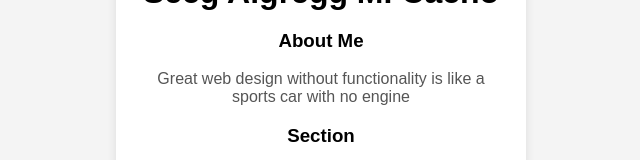
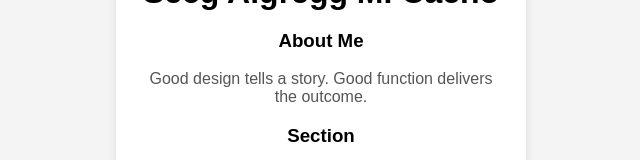
Before and after one commit to Secgcacho/WEB101-22017-cacho, a plain HTML site: page index.html in a window 1280 px wide. Shown: the part 230-390 px from the top of the page, without its empty margins (319-959 px from the left). Drawn offline with Linux system fonts and the light colour scheme.

Commit message:
Update index.html

```diff
--- a/index.html
+++ b/index.html
@@ -54,7 +54,7 @@
 
     <h3>About Me</h3>
     <p>
-      Great web design without functionality is like a sports car with no engine
+      Good design tells a story. Good function delivers the outcome.
     </p>
 
     <p>
```
